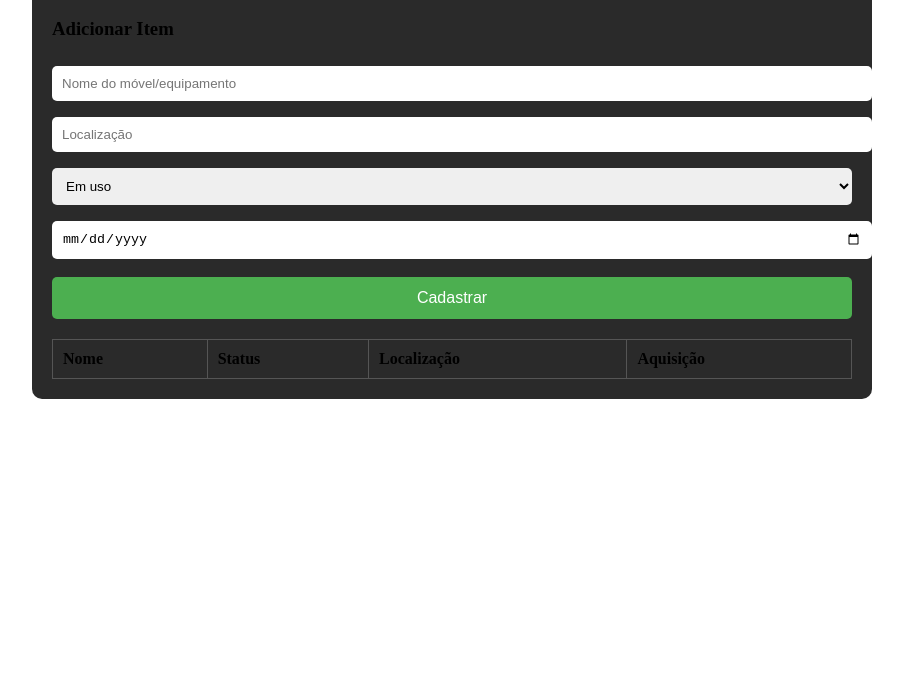
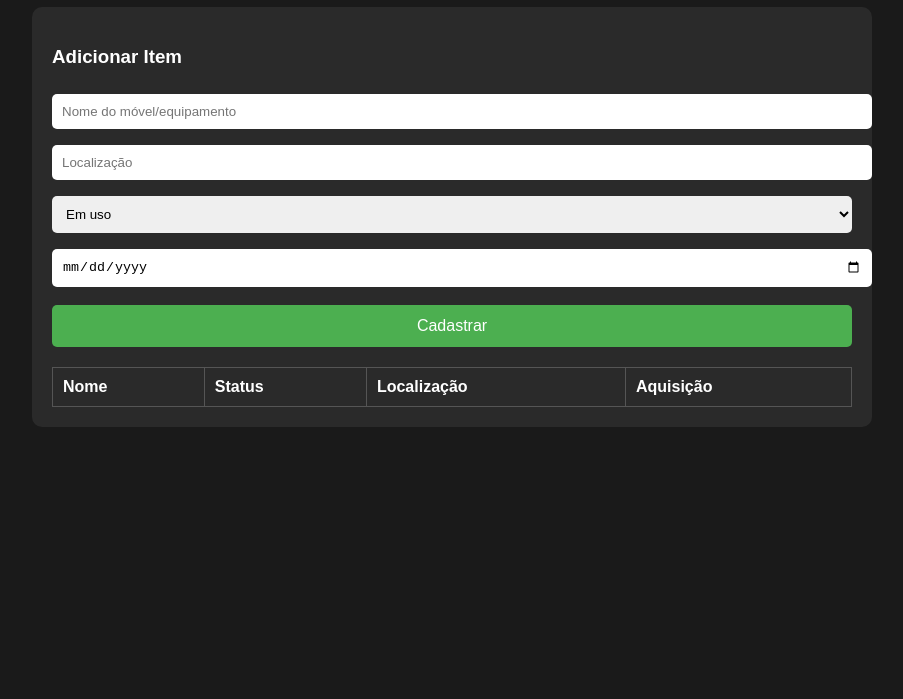
Before and after one commit to jorgehenrique2005jh-hash/frontEndHiran, a plain HTML site: page inventario.html in a window 1280 px wide. Shown: the part 101-800 px from the top of the page, without its empty margins (188-1091 px from the left). Drawn offline with Linux system fonts and the light colour scheme.

Commit message:
Refactor style.css with comments and formatting

```diff
--- a/style.css
+++ b/style.css
@@ -1,53 +1,105 @@
-style.cssbody {
+body {
   font-family: Arial, sans-serif;
+  /* Define a fonte padrão do site */
+
   background: #1a1a1a;
+  /* Cor de fundo escura */
+
   color: #fff;
+  /* Cor do texto */
+
   padding: 20px;
+  /* Espaçamento interno para afastar o conteúdo das bordas */
 }
 
 h1 {
   text-align: center;
+  /* Centraliza o título principal */
 }
 
 .container {
   max-width: 800px;
+  /* Limite máximo de largura do conteúdo */
+
   margin: auto;
+  /* Centraliza a caixa automaticamente */
+
   background: #2a2a2a;
+  /* Fundo cinza escuro */
+
   padding: 20px;
+  /* Espaçamento interno */
+
   border-radius: 10px;
+  /* Borda arredondada da caixa */
 }
 
 input, select {
   width: 100%;
+  /* Campos ocupam toda a largura disponível */
+
   padding: 10px;
+  /* Espaçamento interno (altura) */
+
   margin: 8px 0;
+  /* Espaço entre os campos */
+
   border-radius: 5px;
+  /* Bordas arredondadas */
+
   border: none;
+  /* Remove bordas padrão */
 }
 
 button {
   width: 100%;
+  /* Botão ocupa a largura completa */
+
   padding: 12px;
+  /* Aumenta a área clicável do botão */
+
   margin-top: 10px;
+  /* Espaço acima do botão */
+
   background: #4caf50;
+  /* Cor verde do botão */
+
   border: none;
+  /* Remove borda padrão */
+
   border-radius: 5px;
+  /* Bordas arredondadas */
+
   cursor: pointer;
+  /* Cursor de mão ao passar no botão */
+
   color: #fff;
+  /* Cor do texto */
+
   font-size: 16px;
+  /* Tamanho da fonte */
 }
 
 table {
   width: 100%;
+  /* Tabela ocupa toda a largura */
+
   margin-top: 20px;
+  /* Espaço acima da tabela */
+
   border-collapse: collapse;
+  /* Remove espaços entre bordas das células */
 }
 
 table, th, td {
   border: 1px solid #555;
+  /* Borda fina e cinza ao redor da tabela e das células */
 }
 
 th, td {
   padding: 10px;
+  /* Espaçamento interno para as células */
+
   text-align: left;
+  /* Texto alinhado à esquerda */
 }
```
